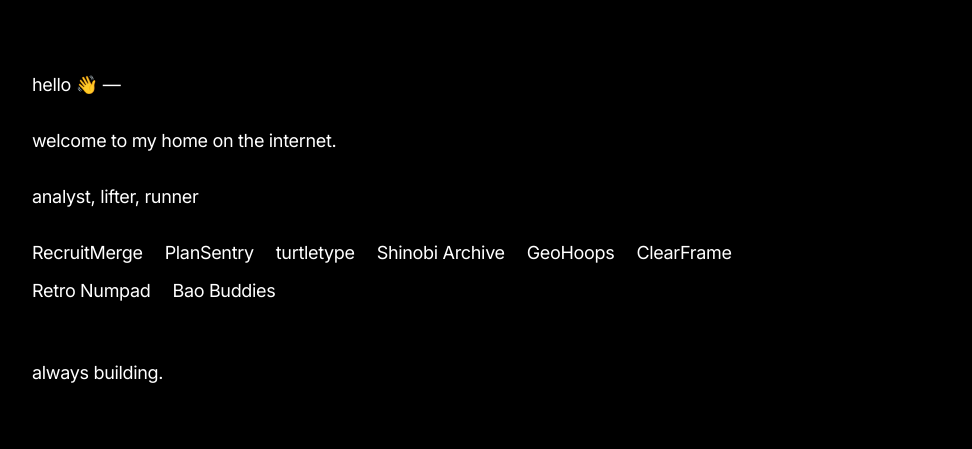
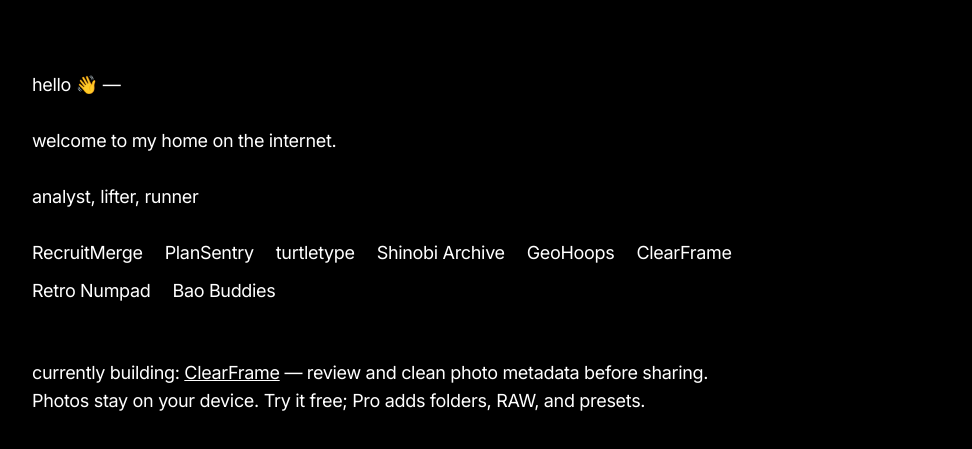
Before and after one commit to ryanmhopkins/ryanmhopkins.com, a plain HTML site: page index.html in a window 1280 px wide. Shown: the part 137-586 px from the top of the page, without its empty margins (148-1120 px from the left). Drawn offline with Linux system fonts and the light colour scheme.

Commit message:
Feature ClearFrame photo workflow and current production URL (#2)

```diff
--- a/index.html
+++ b/index.html
@@ -43,12 +43,12 @@
           <a href="https://turtletype-henna.vercel.app" target="_blank" rel="noopener noreferrer">turtletype</a>
           <a href="https://shinobi-archive.vercel.app" target="_blank" rel="noopener noreferrer">Shinobi Archive</a>
           <a href="https://geohoops.vercel.app" target="_blank" rel="noopener noreferrer">GeoHoops</a>
-          <a href="https://clear-frame-app.vercel.app" target="_blank" rel="noopener noreferrer">ClearFrame</a>
+          <a href="https://getclearframe.app/?utm_source=ryan_portfolio&amp;utm_medium=website&amp;utm_campaign=photographers" target="_blank" rel="noopener noreferrer">ClearFrame</a>
           <a href="https://apps.apple.com/us/app/retro-numpad/id6804313021" target="_blank" rel="noopener noreferrer">Retro Numpad</a>
           <a href="https://apps.apple.com/us/app/bao-buddies/id6798769894" target="_blank" rel="noopener noreferrer">Bao Buddies</a>
         </div>
 
-        <p class="signoff">always building.</p>
+        <p class="signoff">currently building: <a href="https://getclearframe.app/batch-remove-photo-metadata?utm_source=ryan_portfolio&amp;utm_medium=website&amp;utm_campaign=photographers">ClearFrame</a> — review and clean photo metadata before sharing. Photos stay on your device. Try it free; Pro adds folders, RAW, and presets.</p>
       </div>
     </section>
   </main>
```
